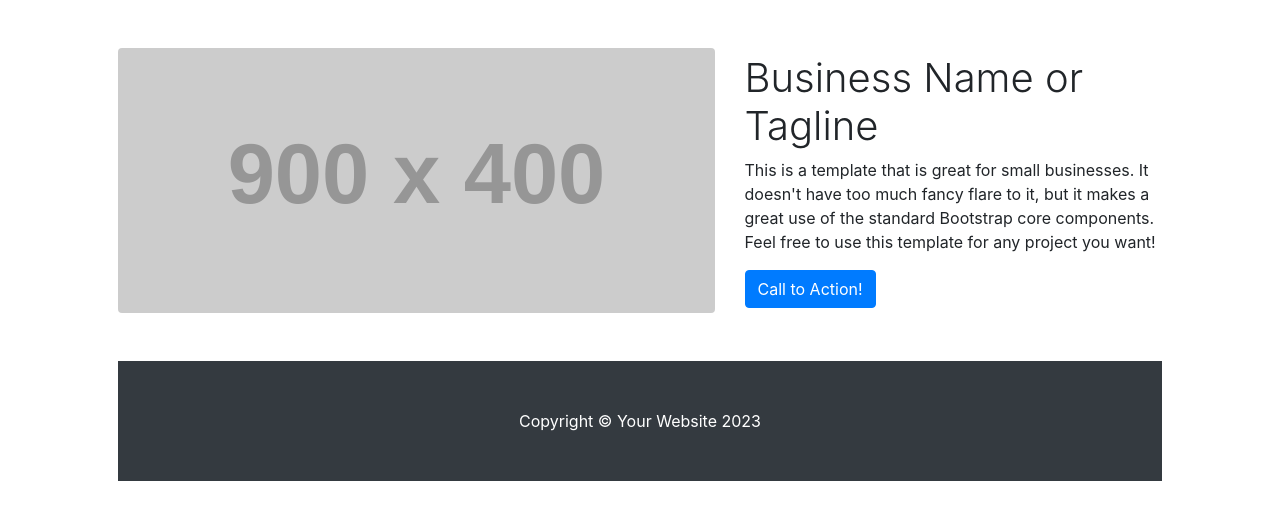
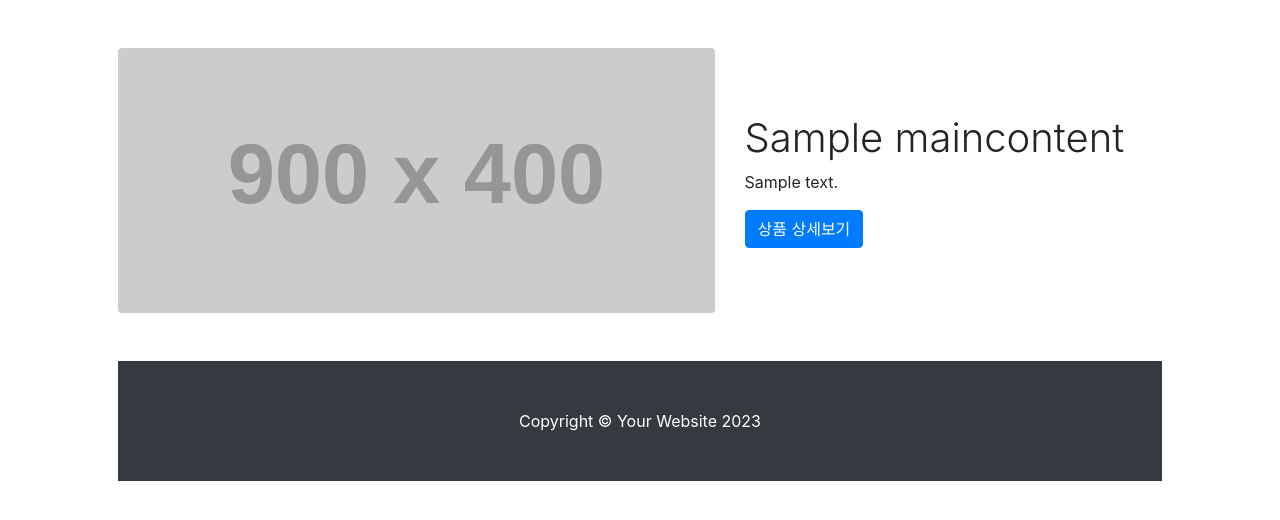
Before and after one commit to projectmiluju/comento_site, a Django app: page /mysite/ in a window 1280 px wide. Shown: the part 56-576 px from the top of the page. Run offline with Django 4.2, Linux system fonts and the light colour scheme; tables that the repository leaves empty hold one stand-in row (values such as "Sample post"); grey boxes labelled with a size stand in for pictures from a placeholder-image service; some libraries are stand-ins or nearby versions.

Commit message:
feat(초기설정): 부트스트랩 변경 완료

```diff
--- a/myproject/templates/mysite/content_list.html
+++ b/myproject/templates/mysite/content_list.html
@@ -1,23 +1,3 @@
-<!--<!DOCTYPE html>-->
-<!--<html lang="ko">-->
-<!--<head>-->
-<!--    <meta charset="UTF-8">-->
-<!--    <title>mysite</title>-->
-<!--</head>-->
-<!--<body>-->
-<!--<h1>mysite</h1>-->
-<!--{% if content_list %}-->
-<!--    {% for content in content_list %}-->
-<!--        <hr/>-->
-<!--        <h3><a href="/mysite/{{ content.id }}/">{{ content.title }}</a></h3>-->
-<!--        <h5>{{ content.content}}</h5>-->
-<!--    {% endfor %}-->
-<!--{% else %}-->
-<!--    <p>content가 없습니다.</p>-->
-<!--{% endif %}-->
-<!--</body>-->
-<!--</html>-->
-
 <!DOCTYPE html>
 {% load static %}
 <html lang="ko">
@@ -53,15 +33,28 @@
 <!-- Page Content-->
 <div class="container px-4 px-lg-5">
     <!-- Heading Row-->
-    <div class="row gx-4 gx-lg-5 align-items-center my-5">
-        <div class="col-lg-7"><img class="img-fluid rounded mb-4 mb-lg-0" src="https://dummyimage.com/900x400/dee2e6/6c757d.jpg" alt="..." /></div>
-        <div class="col-lg-5">
-            <h1 class="font-weight-light">Business Name or Tagline</h1>
-            <p>This is a template that is great for small businesses. It doesn't have too much fancy flare to it, but it makes a great use of the standard Bootstrap core components. Feel free to use this template for any project you want!</p>
-            <a class="btn btn-primary" href="#!">Call to Action!</a>
-        </div>
-    </div>
-<!--    &lt;!&ndash; Call to Action&ndash;&gt;-->
+        {% if content_list %}
+            {% for content in content_list %}
+                <div class="row gx-4 gx-lg-5 align-items-center my-5">
+                    <div class="col-lg-7"><img class="img-fluid rounded mb-4 mb-lg-0" src="https://dummyimage.com/900x400/dee2e6/6c757d.jpg" alt="..." /></div>
+                    <div class="col-lg-5">
+                        <h1 class="font-weight-light">{{ content.title }}</h1>
+                        <p>{{ content.content }}</p>
+                        <a class="btn btn-primary" href="/mysite/{{ content.id }}/">상품 상세보기</a>
+                    </div>
+                </div>
+            {% endfor %}
+        {% else %}
+            <div class="row gx-4 gx-lg-5 align-items-center my-5">
+            <div class="col-lg-7"><img class="img-fluid ro무nded mb-4 mb-lg-0" src="https://dummyimage.com/900x400/dee2e6/6c757d.jpg" alt="..." /></div>
+                <div class="col-lg-5">
+                    <h1 class="font-weight-light">콘텐츠가 없습니다</h1>
+                    <p>내용무</p>
+                </div>
+            </div>
+        {% endif %}
+<!--    </div>-->
+
 <!--    <div class="card text-white bg-secondary my-5 py-4 text-center">-->
 <!--        <div class="card-body"><p class="text-white m-0">This call to action card is a great place to showcase some important information or display a clever tagline!</p></div>-->
 <!--    </div>-->
```
Also changed, not shown: myproject/db.sqlite3.
